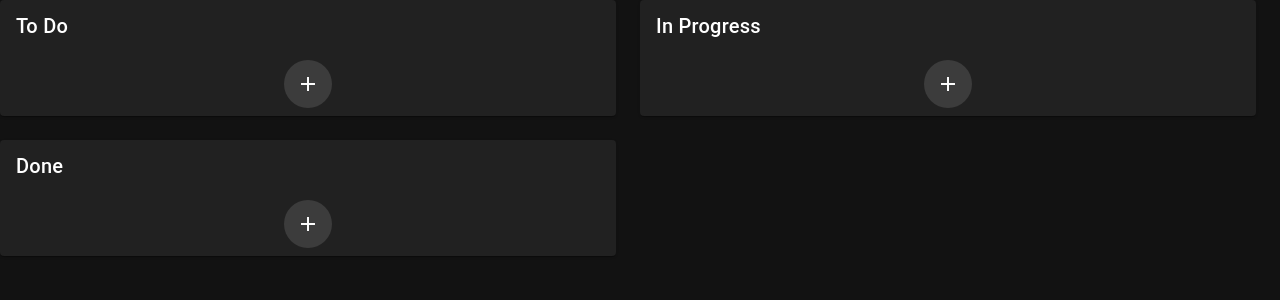
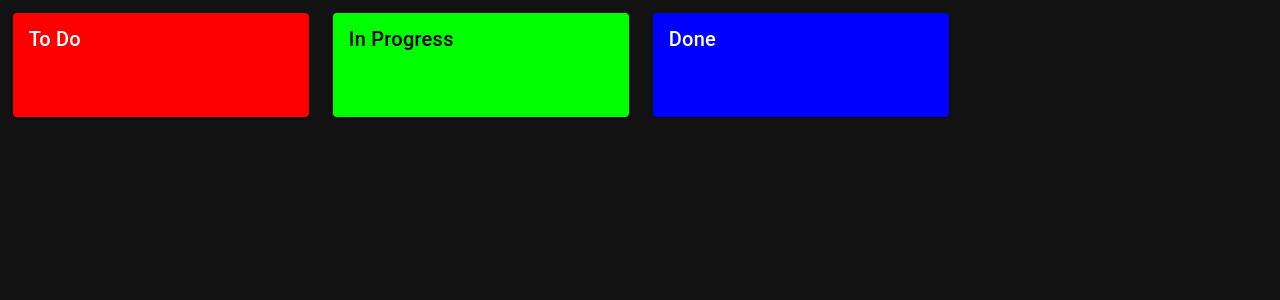
Before and after one commit to ConfuzzedCat/FysioFresh-Internship-Assignment, a Vue app: page / in a window 1280 px wide. Shown: the top 300 px of the page. Built offline with nearby package versions, Linux system fonts and the light colour scheme.

Commit message:
fixed empty title and added colors

```diff
--- a/src/App.vue
+++ b/src/App.vue
@@ -1,11 +1,13 @@
 <template>
   <v-app>
     <v-main>
-      <v-row>
-        <div v-for="(col, i) in columns" :key="i">
+      <v-row class="global-padding">
+        <div v-for="(col, i) in columns" :key="i" >
           <KanBanColumn
               :title="col.columnTitle"
               :cards="col.columnCards"
+              :color="col.columnColor"
+              :cardColor="col.cardColor"
           />
         </div>
       </v-row>
@@ -30,19 +32,25 @@ let tempColumnName = ""
 columns.push(
   {
     columnTitle:"To Do",
-    columnCards: []
+    columnCards: [],
+    columnColor: "#ff0000",
+    cardColor: "#990000"
   }
 )
 columns.push(
   {
     columnTitle:"In Progress",
-    columnCards: []
+    columnCards: [],
+    columnColor: "#00ff00",
+    cardColor: "#009900"
   }
 )
 columns.push(
   {
     columnTitle:"Done",
-    columnCards: []
+    columnCards: [],
+    columnColor: "#0000ff",
+    cardColor: "#000099"
   }
 )
 
--- a/src/components/KanBanCard.vue
+++ b/src/components/KanBanCard.vue
@@ -4,12 +4,12 @@
 
 <script setup>
 import { ref } from "vue"
-let props = defineProps(['title', 'desc'])
+let props = defineProps(['title', 'desc', 'color'])
 const isTitleEditing = ref(false)
 const isDescEditing = ref(false)
 const toggleDelete = ref(false)
 
-console.log("Card props:", props.title, props.desc)
+console.log("Card props:", props.title, props.desc, props.color)
 
 function updateTitle(s){
     let tprops = props
@@ -34,7 +34,10 @@ function updateDesc(s){
 
 <template>
     <div class="border-spacing">
-        <v-card>
+        <v-card
+            :color="props.color"
+            @mouseover="toggleDelete = true"
+            @mouseleave="toggleDelete = false">
         <v-card-item>
             <v-card-title >
                 <v-text-field
@@ -60,11 +63,10 @@ function updateDesc(s){
                 >{{ props.desc }}</p>
         </v-card-text>
         <v-card-actions
-            class="justify-center"
-            @mouseover="toggleDelete = true"
-            @mouseleave="toggleDelete = false">
-
-            <v-btn v-show="toggleDelete" icon="mdi-delete-circle" @click="$emit('delete')"></v-btn>
+            class="justify-center">
+            <Transition>
+                <v-btn v-if="toggleDelete" icon="mdi-delete-circle" @click="$emit('delete')"></v-btn>
+            </Transition>
         </v-card-actions>
       </v-card>
     </div>
--- a/src/components/KanBanColumn.vue
+++ b/src/components/KanBanColumn.vue
@@ -1,37 +1,6 @@
 <style>
   @import '../css/card.css';
 </style>
-
-<!-- <script setup>
-import { ref } from "vue"
-import KanBanCard from './KanBanCard.vue';
-let props = defineProps(['title', 'cards'])
-const isAddingCard = ref(false)
-
-let tempTitle = ""
-let tempDesc = "No description"
-
-function updateTitleCard(s){
-    tempTitle = s
-}
-
-function updateDescCard(s){
-    tempDesc = s
-}
-
-function addCard(){
-    let tprops = props
-
-    tprops.cards.push({
-        title: tempTitle,
-        desc: tempDesc
-    })
-    props = tprops
-    tempTitle = ""
-    tempDesc = "No description"
-}
-
-</script> -->
 
 <script>
 import draggable from "vuedraggable";
@@ -45,10 +14,11 @@ export default {
         draggable,
         KanBanCard
     },
-    props:['title', 'cards'],
+    props:['title', 'cards', 'color', 'cardColor'],
     data() {
         return {
             isAddingCard: false,
+            isHovering: false,
             list: this.cards
         };
     },
@@ -63,13 +33,16 @@ export default {
         },
 
         addCard: function (){
+            if(tempTitle.length > 0){
                 this.list.push({
                     id: id++,
                     title: tempTitle,
-                desc: tempDesc
+                    desc: tempDesc,
+                    color: this.cardColor
                 })
                 tempTitle = ""
                 tempDesc = "No description"
+            }
         },
         removeCard: function (element){
             const index = this.list.indexOf(element);
@@ -83,18 +56,22 @@ export default {
 
 
 <template>
-    <div>
-        <v-col cols="auto" md="auto" style="min-width: 40em">
-            <v-card >
+    <div class="columns">
+        <v-col cols="auto" md="auto">
+            <v-card
+            :color="this.color"
+            @mouseover="isHovering = true"
+            @mouseleave="isHovering = false">
                 <v-card-item>
                     <v-card-title>{{ this.title }}</v-card-title>
                 </v-card-item>
-                <draggable :list="this.list" group="columns">
+                <draggable :list="this.list" group="columns" :key="this.title">
                     <template #item="{element}">
                         <div class="border-margin">
                             <KanBanCard
                             :title="element.title"
                             :desc="element.desc"
+                            :color="this.cardColor"
                             @delete="removeCard(element)"
                             />
                         </div>
@@ -111,8 +88,12 @@ export default {
                     </v-text-field>
                 </div>
                 <v-card-actions class="justify-center">
+                    <Transition>
+                        <div v-if="isHovering">
                             <v-btn v-if="isAddingCard" icon="mdi-check-circle" @click="[isAddingCard = !isAddingCard, addCard()]"></v-btn>
                             <v-btn icon="mdi-plus" variant="tonal" @click="isAddingCard = !isAddingCard"></v-btn>
+                        </div>
+                    </Transition>
                 </v-card-actions>
             </v-card>
         </v-col>
--- a/src/css/card.css
+++ b/src/css/card.css
@@ -1,6 +1,7 @@
 :root {
     --pmamount: 2%;
-    --padding-amount: 5%;
+    --padding-amount: 10%;
+    --gpadding: 1%
 }
 
 .border-test {
@@ -24,3 +25,22 @@
     padding-left: var(----padding-amount);
     padding-right: var(----padding-amount);
 }
+
+.columns{
+    width:      20em;
+    max-width:  100%;
+}
+
+.v-enter-active,
+.v-leave-active {
+  transition: opacity 0.15s ease;
+}
+
+.v-enter-from,
+.v-leave-to {
+  opacity: 0;
+}
+
+.global-padding{
+    padding: var(--gpadding);
+}
```
Lines whose indentation alone changed are shown as unchanged.
